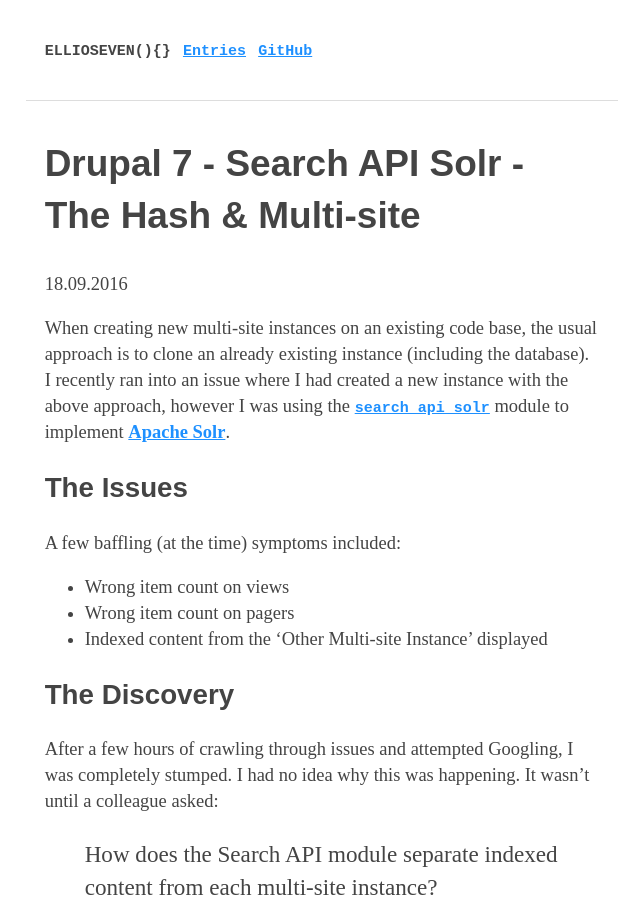
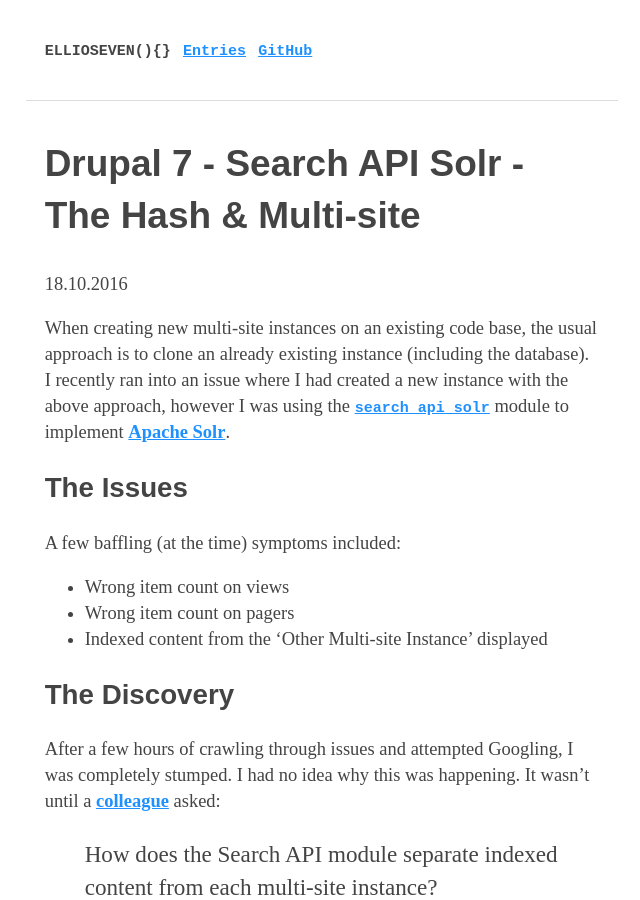
Before and after one commit to ellioseven/ellioseven.github.io, a Jekyll site: the page built from _posts/2016-10-18-drupal-7-search-api-solr-hash-multi-site.markdown, in a window 1280 px wide and 900 px high. Shown: the whole window, without its empty margins (318-958 px from the left). Built offline with Jekyll 4.4.1, drawn with Linux system fonts in a browser that asks for light colours.

Commit message:
Fix dates and credit

```diff
--- a/_posts/2016-09-18-drupal-7-search-api-solr-hash-multi-site.markdown
+++ b/_posts/2016-10-18-drupal-7-search-api-solr-hash-multi-site.markdown
@@ -1,7 +1,7 @@
 ---
 layout: post
 title: "Drupal 7 - Search API Solr - The Hash & Multi-site"
-date: 2016-09-18
+date: 2016-10-18
 ---
 When creating new multi-site instances on an existing code base, the
 usual approach is to clone an already existing instance (including
@@ -21,7 +21,7 @@
 
 After a few hours of crawling through issues and attempted Googling, I
 was completely stumped. I had no idea why this was happening. It wasn't
-until a colleague asked:
+until a [colleague](http://www.kyuubi.me) asked:
 
 > How does the Search API module separate indexed content from each
 > multi-site instance?
```
